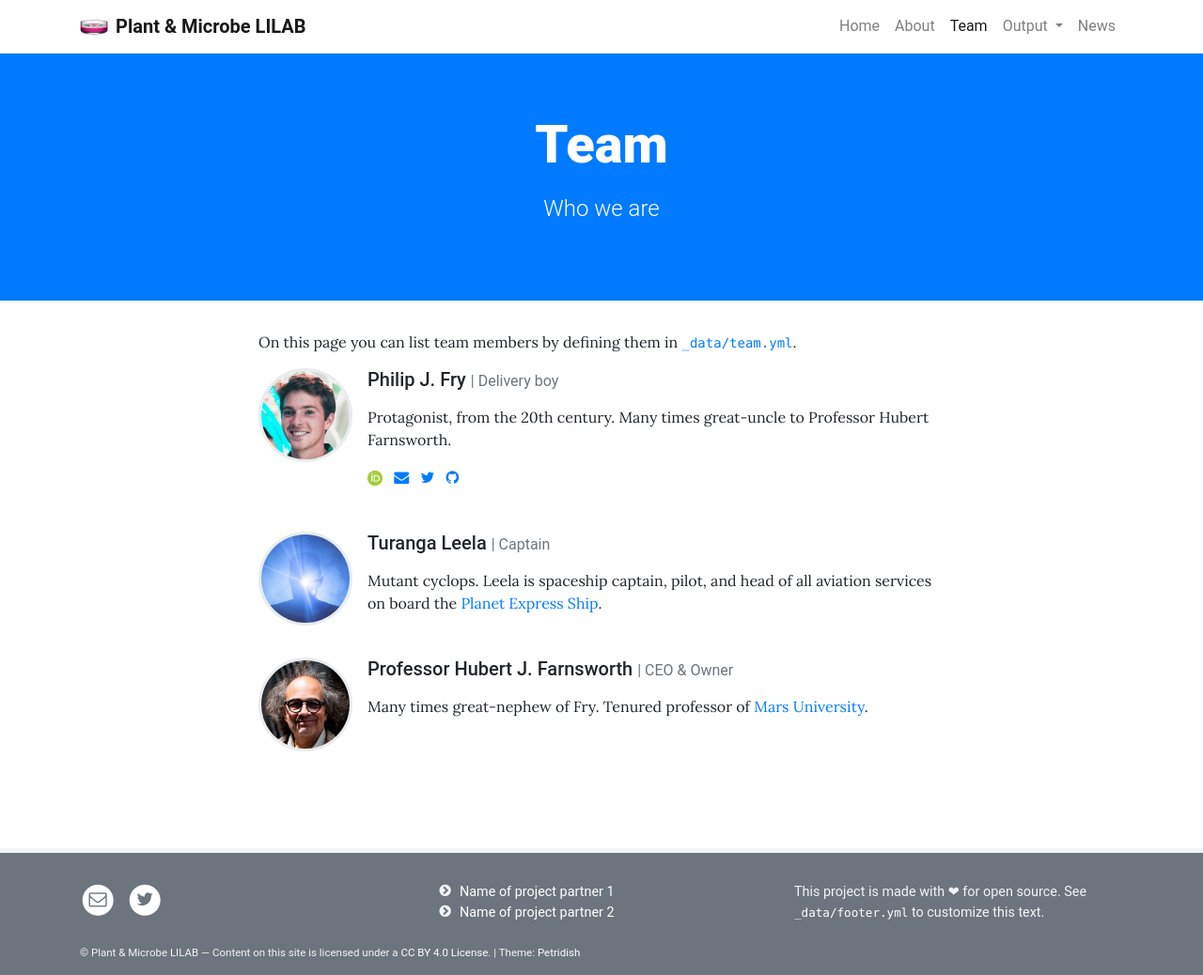
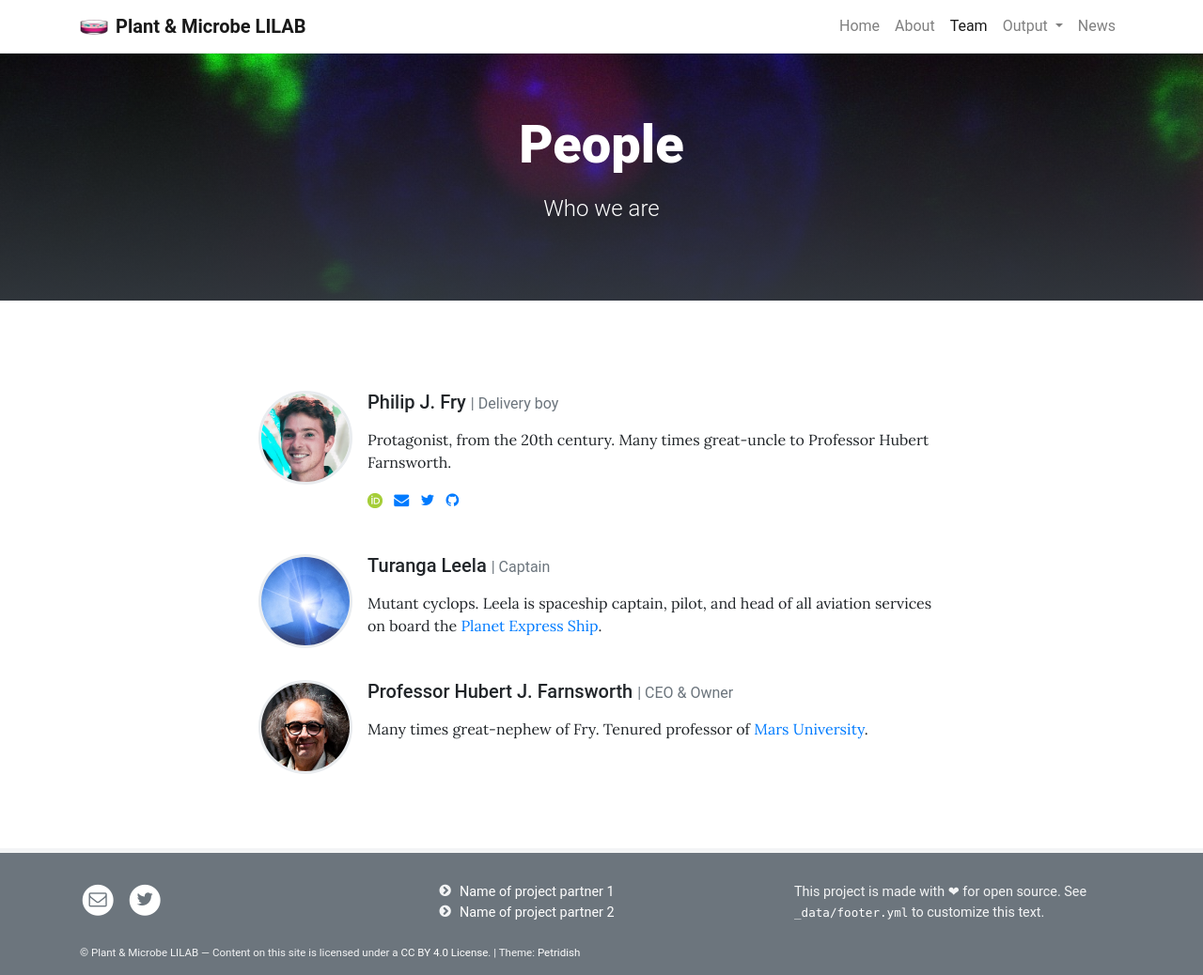
Before and after one commit to leili-plantmicrobe/leili-plantmicrobe.github.io, a Jekyll site: the page built from pages/team.md, in a window 1280 px wide. Shown: the whole page at 94% size. Built offline with Jekyll 4.4.1, drawn with Linux system fonts in a browser that asks for light colours.

Commit message:
Update team.md

```diff
--- a/pages/team.md
+++ b/pages/team.md
@@ -1,8 +1,9 @@
 ---
 layout: team
-title: Team
+title: People
 description: Who we are
+background: /assets/img/1_14.jpg
 permalink: /team/
 ---
-
-On this page you can list team members by defining them in [`_data/team.yml`](https://github.com/peterdesmet/petridish/blob/master/_data/team.yml).
+<br/>
+<br/>
```
